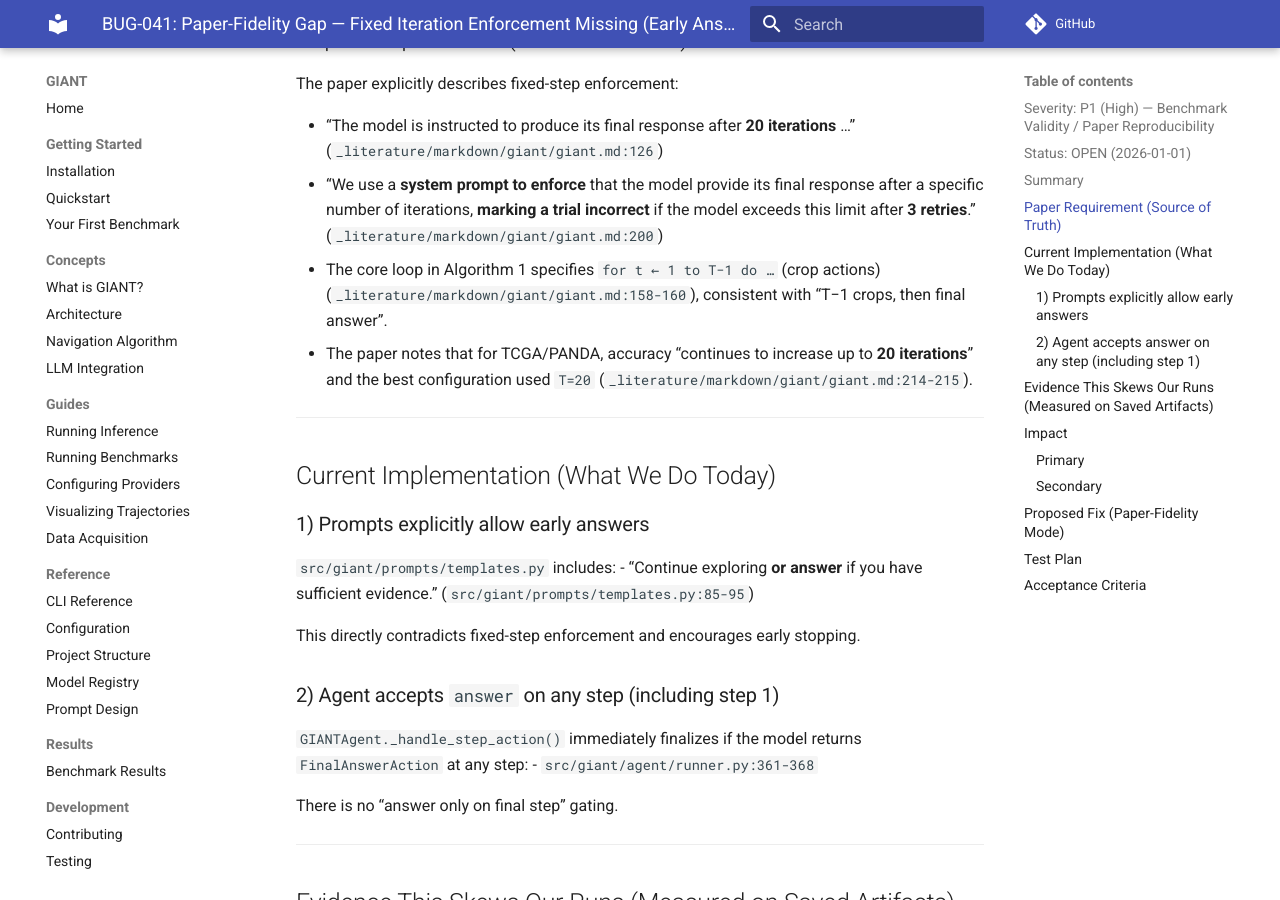
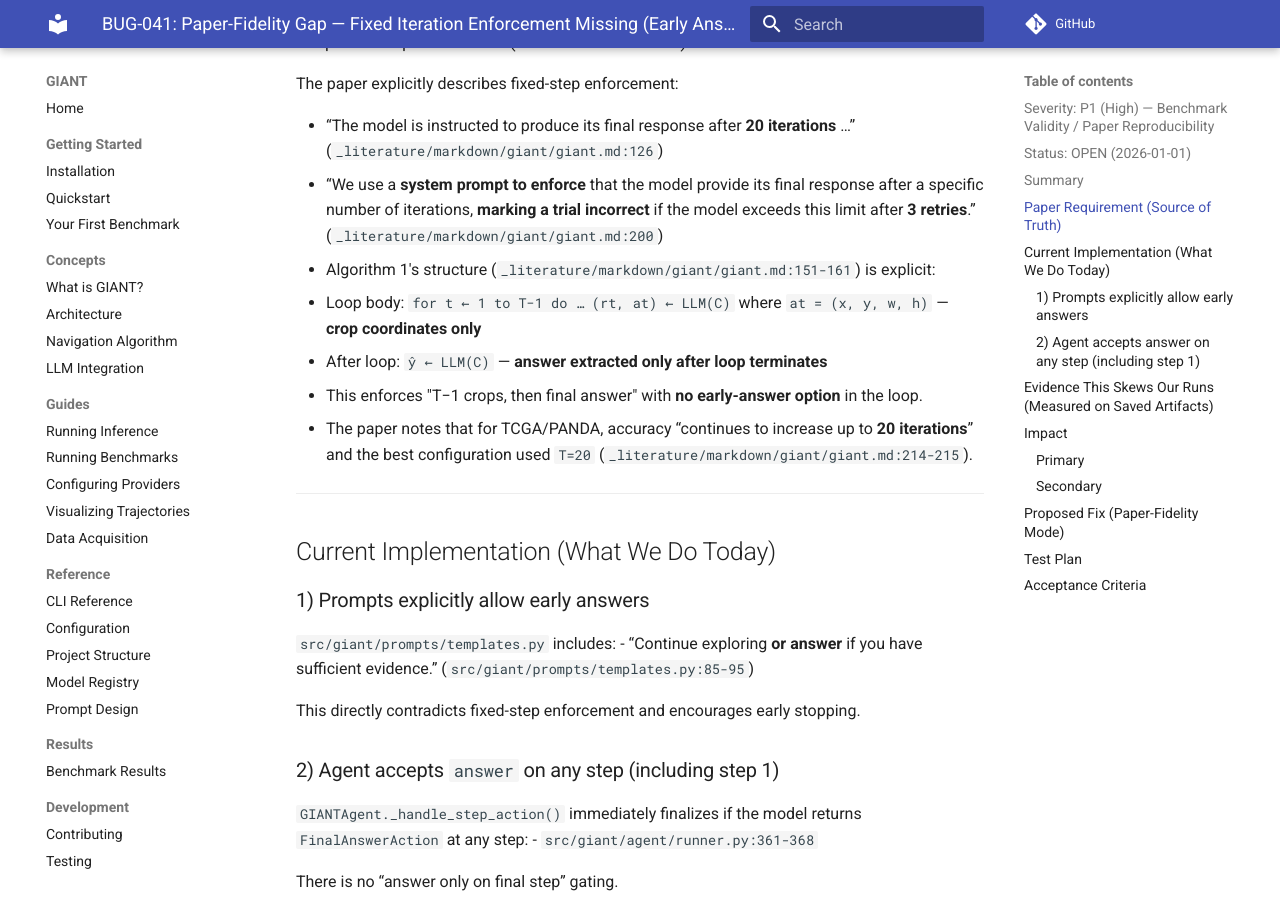
Before and after one commit to The-Obstacle-Is-The-Way/gigapixel-goblin, an MkDocs documentation site: the page built from docs/_bugs/BUG-041-paper-fidelity-fixed-iteration-enforcement-missing.md, in a window 1280 px wide and 900 px high, scrolled down 740 px. Built offline with MkDocs 1.6.1 and Material for MkDocs 9.7.7, drawn with Linux system fonts in a browser that asks for light colours; comment, search, counter and statistics services are not loaded.

Commit message:
docs: clarify fixed iteration enforcement in BUG-041 documentation
* Enhanced the description of Algorithm 1's structure to explicitly detail the loop and answer extraction process, emphasizing the absence of an early-answer option.
* Updated references to ensure accurate representation of the model's fixed-step enforcement as outlined in the paper, reinforcing the importance of adhering to the specified iteration limits.

```diff
--- a/docs/_bugs/BUG-041-paper-fidelity-fixed-iteration-enforcement-missing.md
+++ b/docs/_bugs/BUG-041-paper-fidelity-fixed-iteration-enforcement-missing.md
@@ -22,7 +22,10 @@ The paper explicitly describes fixed-step enforcement:
 
 - “The model is instructed to produce its final response after **20 iterations** …” (`_literature/markdown/giant/giant.md:126`)
 - “We use a **system prompt to enforce** that the model provide its final response after a specific number of iterations, **marking a trial incorrect** if the model exceeds this limit after **3 retries**.” (`_literature/markdown/giant/giant.md:200`)
-- The core loop in Algorithm 1 specifies `for t ← 1 to T−1 do …` (crop actions) (`_literature/markdown/giant/giant.md:158-160`), consistent with “T−1 crops, then final answer”.
+- Algorithm 1's structure (`_literature/markdown/giant/giant.md:151-161`) is explicit:
+  - Loop body: `for t ← 1 to T−1 do … (rt, at) ← LLM(C)` where `at = (x, y, w, h)` — **crop coordinates only**
+  - After loop: `ŷ ← LLM(C)` — **answer extracted only after loop terminates**
+  - This enforces "T−1 crops, then final answer" with **no early-answer option** in the loop.
 - The paper notes that for TCGA/PANDA, accuracy “continues to increase up to **20 iterations**” and the best configuration used `T=20` (`_literature/markdown/giant/giant.md:214-215`).
 
 ---
```
